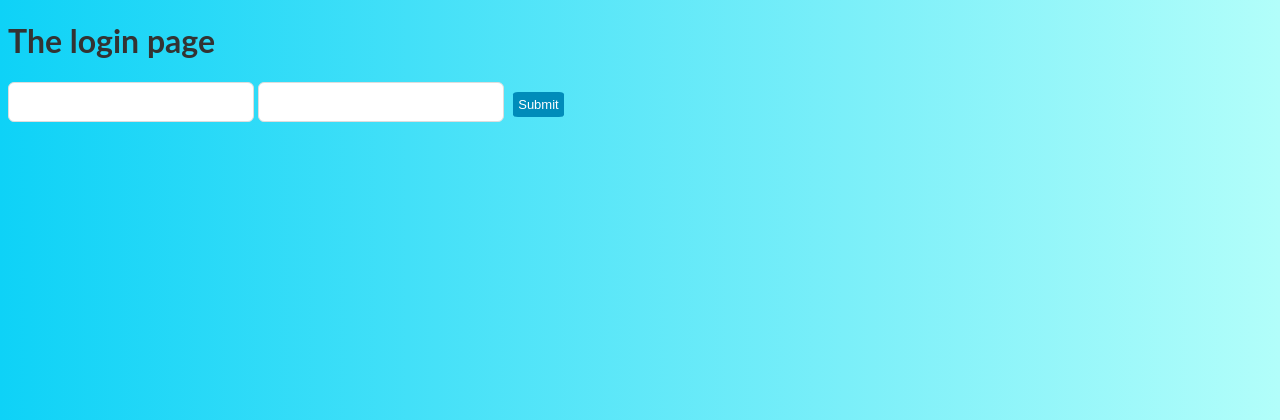
After one commit to kasibz/Todo, a Flask app: page /login in a window 1280 px wide. The commit adds this page. Shown: the top 420 px of the page. Run offline with Flask 3, Linux system fonts and the light colour scheme; some libraries are stand-ins or nearby versions.

```diff
--- a/server.py
+++ b/server.py
@@ -13,9 +13,9 @@ app.config['MYSQL_DB'] = 'todo'
 mysql = MySQL(app)
 
 # test route
-@app.route("/")
-def hello():
-    return render_template("index.html")
+@app.route("/login")
+def login():
+    return render_template("login.html")
 
 @app.route("/savetodo", methods = ["POST"])
 def post_todo():
--- a/static/css/style.css
+++ b/static/css/style.css
@@ -79,7 +79,7 @@ label[for='new-task'] {
     text-transform: uppercase;
 }
 
-input[type="text"] {
+input[type="text"], [type="password"] {
     margin: 0;
     font-size: 18px;
     line-height: 18px;
@@ -92,7 +92,7 @@ input[type="text"] {
     color: #888;
 }
 
-input[type="text"]:focus {
+input[type="text"]:focus, [type="password"]:focus {
     color: #333;
 }
 
--- /dev/null
+++ b/static/script/authentication.js
@@ -0,0 +1,8 @@
+let loginForm = document.getElementById('login')
+loginForm.addEventListener('submit', (event) => {
+    event.preventDefault()
+    // console.log(event.target.username.value)
+    // console.log(event.target.password.value)
+
+
+})
--- a/templates/index.html
+++ b/templates/index.html
@@ -1,16 +1,18 @@
 <!DOCTYPE html>
 <html lang="en">
 <head>
+
     <meta charset="UTF-8">
     <meta name="viewport" content="width=device-width, initial-scale=1.0">
     <link rel="stylesheet" href="{{ url_for('static', filename='css/style.css') }}">
     <title>Simple Todo</title>
+    {% block head %}{% endblock %}
 </head>
 <body>
+    {% block body %}
     <div class="container">
         <div class="section1">
             <h1 id="title">TO DO LIST</h1>
-            {{data}}
             <p>
                 <label for="new-task">Add Tasks</label>
                 <input id="new-task" type="text">
@@ -26,13 +28,7 @@
         <div class="section3">
             <h3>Completed Tasks</h3>
             <ul id="completed-tasks">
-                <!-- <li>
-                    <input type="checkbox" checked="">
-                    <label>Learn JavaScript</label>
-                    <input type="text">
-                    <button class="edit">Edit</button>
-                    <button class="delete">Delete</button>
-                </li> -->
+
             </ul>
         </div>
         <div class="section4">
@@ -44,8 +40,9 @@
             </button>
         </div>
     </div>
-
+    {% endblock %}
 </body>
 <script src="{{ url_for('static', filename='script/script.js') }}"></script>
 <script src="{{ url_for('static', filename='script/api.js') }}"></script>
+<script src="{{ url_for('static', filename='script/authentication.js') }}"></script>
 </html>
--- /dev/null
+++ b/templates/login.html
@@ -0,0 +1,14 @@
+{% extends 'index.html' %}
+
+{% block head %}
+
+{% endblock %}
+
+{% block body %}
+<h1>The login page</h1>
+<form class="login-logout" id="login">
+    <input type="text" name="username" />
+    <input type="password" name="password" />
+    <button type="submit">Submit</button>
+</form>
+{% endblock %}
```
Also changed, not shown: templates/logout.html (added, +14 -0 lines), templates/signup.html (added, +14 -0 lines).
